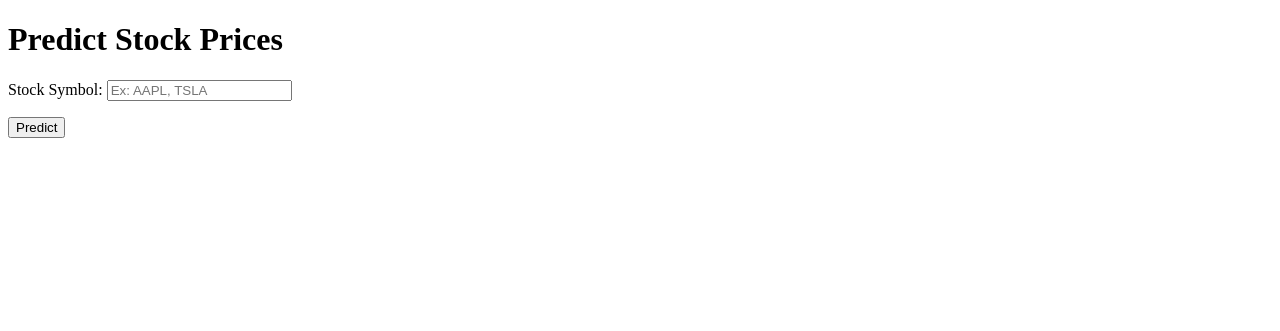
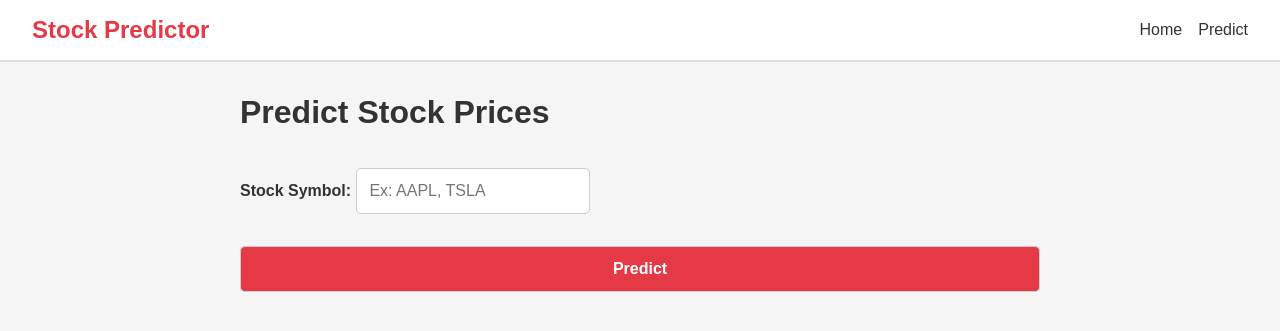
Before and after one commit to andeliuliu/Final-Project, a Django app: page / in a window 1280 px wide. Shown: the top 331 px of the page. Run offline with Django 5.2, Linux system fonts and the light colour scheme; some libraries are stand-ins or nearby versions.

Commit message:
added styling, base.html and refactored html pages to properly extend base

```diff
--- /dev/null
+++ b/final_proj/static/finalproj-styles.css
@@ -0,0 +1,181 @@
+/* General Styles */
+body {
+    font-family: Arial, sans-serif;
+    color: #333;
+    background-color: #f5f5f5;
+    margin: 0;
+    padding: 0;
+}
+
+/* Navbar Styles */
+.navbar {
+    background-color: #fff;
+    border-bottom: 2px solid #ddd;
+    padding: 1rem 2rem;
+    display: flex;
+    justify-content: space-between;
+    align-items: center;
+}
+
+.navbar .logo {
+    font-size: 1.5rem;
+    font-weight: bold;
+    color: #e63946;
+    text-decoration: none;
+}
+
+.nav-links {
+    list-style: none;
+    margin: 0;
+    padding: 0;
+    display: flex;
+    gap: 1rem;
+}
+
+.nav-links li {
+    margin: 0;
+}
+
+.nav-links a {
+    text-decoration: none;
+    color: #333;
+    font-weight: 500;
+    transition: color 0.3s ease;
+}
+
+.nav-links a:hover {
+    color: #e63946;
+}
+
+/* Button Styles */
+button, .back-button {
+    background-color: #e63946;
+    color: #fff;
+    padding: 0.6rem 1.2rem;
+    border: none;
+    border-radius: 5px;
+    cursor: pointer;
+    font-weight: bold;
+    text-decoration: none;
+    transition: background-color 0.3s ease;
+}
+
+button:hover, .back-button:hover {
+    background-color: #b02a36;
+}
+
+/* Main Content Styles */
+main {
+    padding: 2rem;
+    max-width: 800px;
+    margin: 0 auto;
+}
+
+h1, h2 {
+    color: #333;
+    margin-top: 0;
+}
+
+h2 {
+    font-size: 1.25rem;
+    margin-bottom: 1rem;
+}
+
+p {
+    line-height: 1.6;
+}
+
+/* Form Styles */
+form {
+    margin-top: 1rem;
+    display: flex;
+    flex-direction: column;
+    gap: 1rem;
+}
+
+label {
+    font-weight: bold;
+}
+
+input, select, button {
+    padding: 0.8rem;
+    border-radius: 5px;
+    border: 1px solid #ccc;
+    font-size: 1rem;
+}
+
+/* Chart and Analysis Section Styles */
+.chart-section {
+    display: flex;
+    flex-wrap: wrap;
+    gap: 2rem;
+}
+
+.chart-section canvas {
+    max-width: 100%;
+}
+
+.chart-section h2 {
+    color: #e63946;
+    font-size: 1.2rem;
+    margin-bottom: 1rem;
+}
+
+
+/* Enlarged Chart Styling */
+canvas#priceChart {
+    max-width: 100%;
+    border-radius: 8px;
+    box-shadow: 0 4px 6px rgba(0, 0, 0, 0.2);
+}
+
+/* Stat Card Styling */
+.stat-card {
+    flex: 1 1 30%;
+    padding: 1.5rem;
+    background-color: #fff;
+    border-radius: 10px;
+    box-shadow: inset 0 4px 8px rgba(0, 0, 0, 0.1), inset 0 -4px 8px rgba(0, 0, 0, 0.1);
+    text-align: left;
+    margin-bottom: 20px;
+}
+
+.stat-card h2 {
+    font-size: 1.25rem;
+    margin-bottom: 0.5rem;
+}
+
+.stat-card p {
+    font-size: 1rem;
+    margin: 0.25rem 0;
+}
+
+
+/* Responsive Design Adjustments */
+@media (max-width: 1024px) {
+    .stat-card {
+        width: 100%;
+    }
+
+    canvas#priceChart {
+        width: 100%;
+        height: auto;
+    }
+}
+
+/* Responsive Design */
+@media (max-width: 768px) {
+    .navbar {
+        flex-direction: column;
+        align-items: flex-start;
+    }
+
+    .nav-links {
+        flex-direction: column;
+        gap: 0.5rem;
+    }
+
+    .chart-section {
+        flex-direction: column;
+    }
+}
--- /dev/null
+++ b/final_proj/templates/final_proj/base.html
@@ -0,0 +1,30 @@
+<!-- final_proj/templates/final_proj/base.html -->
+{% load static %}
+
+
+<!DOCTYPE html>
+<html lang="en">
+<head>
+    <meta charset="UTF-8">
+    <meta name="viewport" content="width=device-width, initial-scale=1.0">
+    <title>{% block title %}Stock Prediction{% endblock %}</title>
+    <link rel="stylesheet" href="{% static 'finalproj-styles.css' %}">
+    {% block extra_head %}{% endblock %}
+</head>
+<body>
+    <header>
+        <nav class="navbar">
+            <a href="{% url 'home' %}" class="logo">Stock Predictor</a>
+            <ul class="nav-links">
+                <li><a href="{% url 'home' %}">Home</a></li>
+                <li><a href="{% url 'predict' %}">Predict</a></li>
+
+            </ul>
+        </nav>
+    </header>
+
+    <main>
+        {% block content %}{% endblock %}
+    </main>
+</body>
+</html>
--- a/final_proj/templates/final_proj/predict.html
+++ b/final_proj/templates/final_proj/predict.html
@@ -1,19 +1,17 @@
 <!-- final_proj/templates/final_proj/predict.html -->
 
-<!DOCTYPE html>
-<html>
-<head>
-    <title>Stock Price Predictor</title>
-</head>
-<body>
+{% extends 'final_proj/base.html' %}
+
+{% block title %}Predict Stock Prices{% endblock %}
+
+{% block content %}
     <h1>Predict Stock Prices</h1>
     <form method="post" action="{% url 'predict' %}">
         {% csrf_token %}
         {{ form.as_p }}
         <button type="submit">Predict</button>
         {% if form.errors %}
-            <p style="color: red;">{{ form.errors }}</p>
+            <p class="error-message">{{ form.errors }}</p>
         {% endif %}
     </form>
-</body>
-</html>
+{% endblock %}
```
Also changed, not shown: final_proj/templates/final_proj/results.html (+27 -18 lines).
